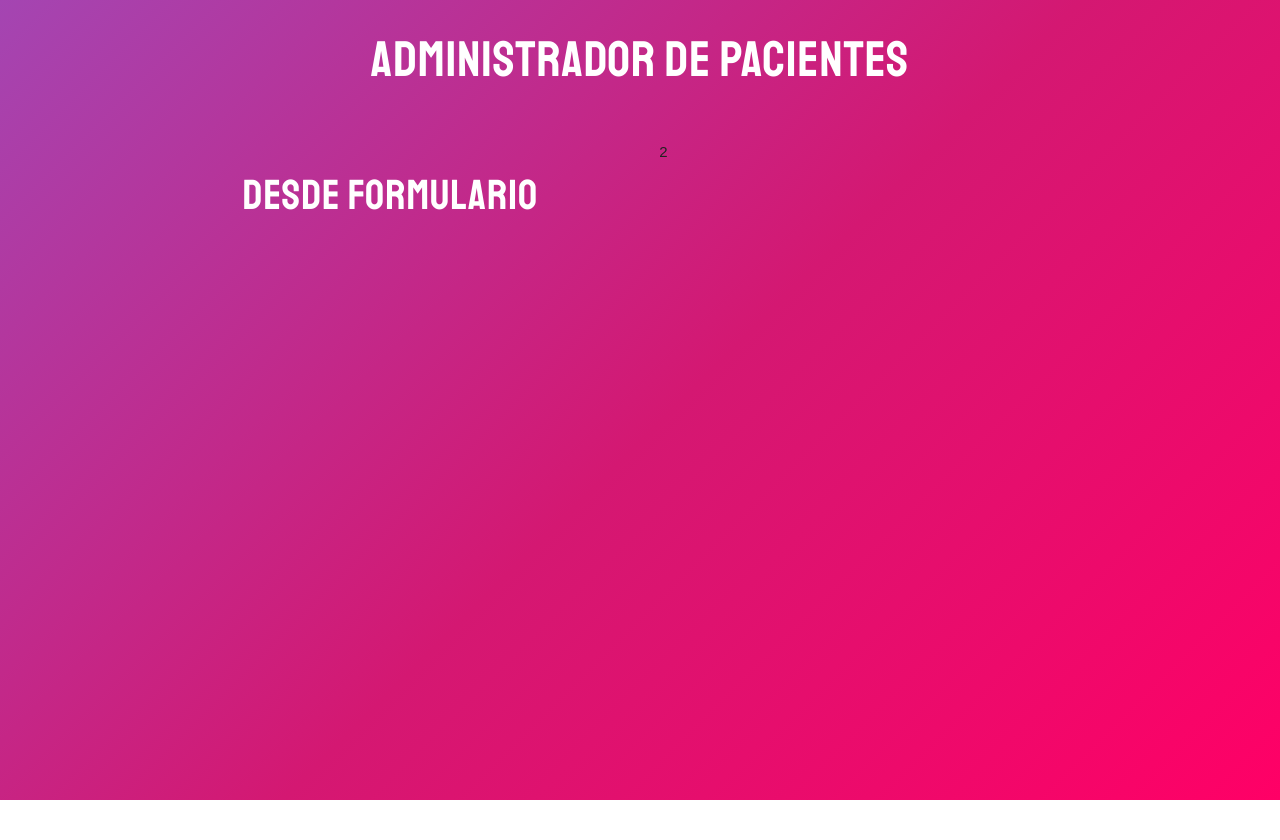
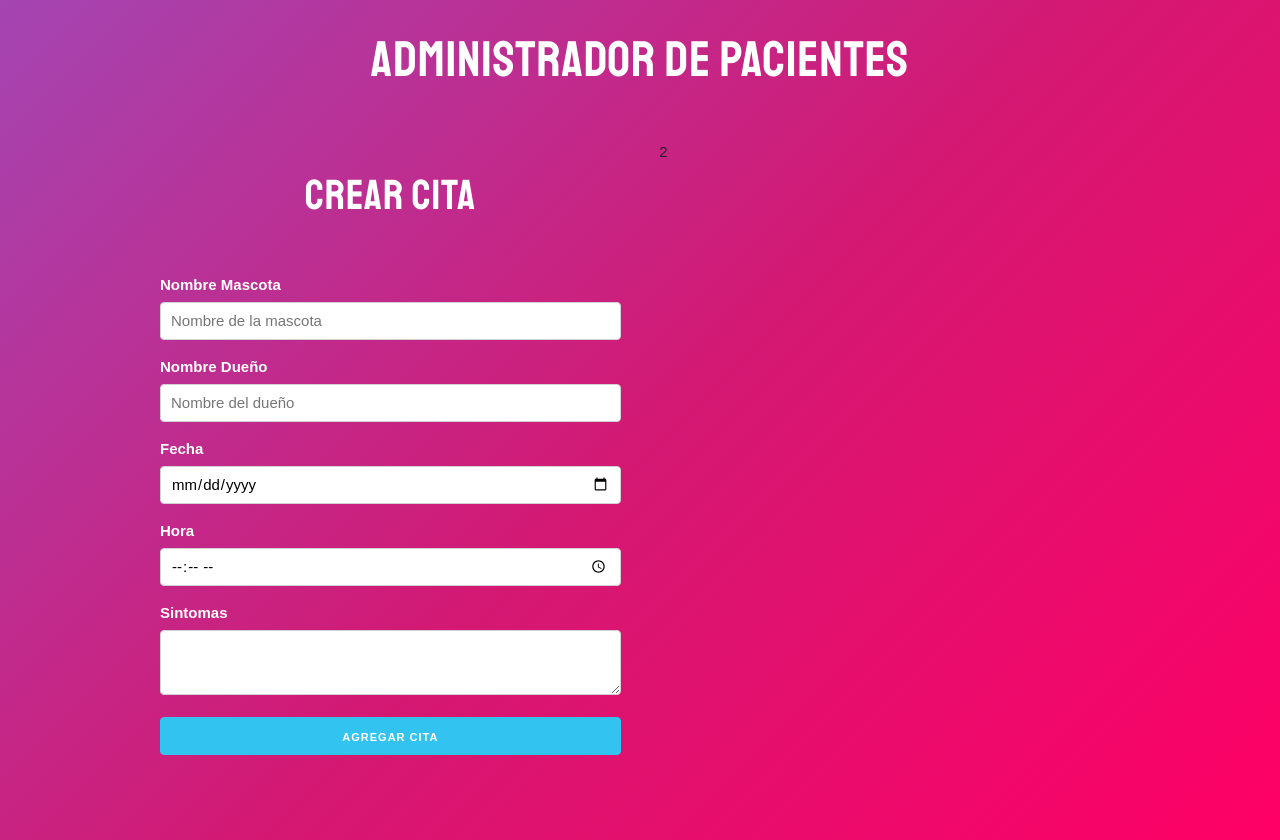
Before and after one commit to jr-Adolfo/administrador-de-paciente, a React (Create React App) app: page / in a window 1280 px wide. Before the commit the page ends 800 px from the top, so only its background shows below. Built offline with nearby package versions, Linux system fonts and the light colour scheme.

Commit message:
Campos creados en formulario

```diff
--- a/src/components/Formulario.js
+++ b/src/components/Formulario.js
@@ -1,10 +1,33 @@
 // @flow
-import * as React from 'react';
+import * as React from "react";
 
 export const Formulario = () => {
-    return (
-        <div>
-            <h2>Desde formulario</h2>
-        </div>
-    );
+  return (
+    <div>
+      <h2>CREAR CITA</h2>
+      <form>
+        <label>Nombre Mascota</label>
+        <input
+          type="text"
+          className="u-full-width"
+          name="mascota"
+          placeholder="Nombre de la mascota"
+        />
+        <label>Nombre Dueño</label>
+        <input
+          type="text"
+          className="u-full-width"
+          name="propietario"
+          placeholder="Nombre del dueño"
+        />
+        <label>Fecha</label>
+        <input type="date" className="u-full-width" name="fecha" />
+        <label>Hora</label>
+        <input type="time" className="u-full-width" name="hora"/>
+        <label>Sintomas</label>
+        <textarea className="u-full-width" name="sintomas"></textarea>
+        <button className="button-primary u-full-width">Agregar Cita</button>
+      </form>
+    </div>
+  );
 };
```
